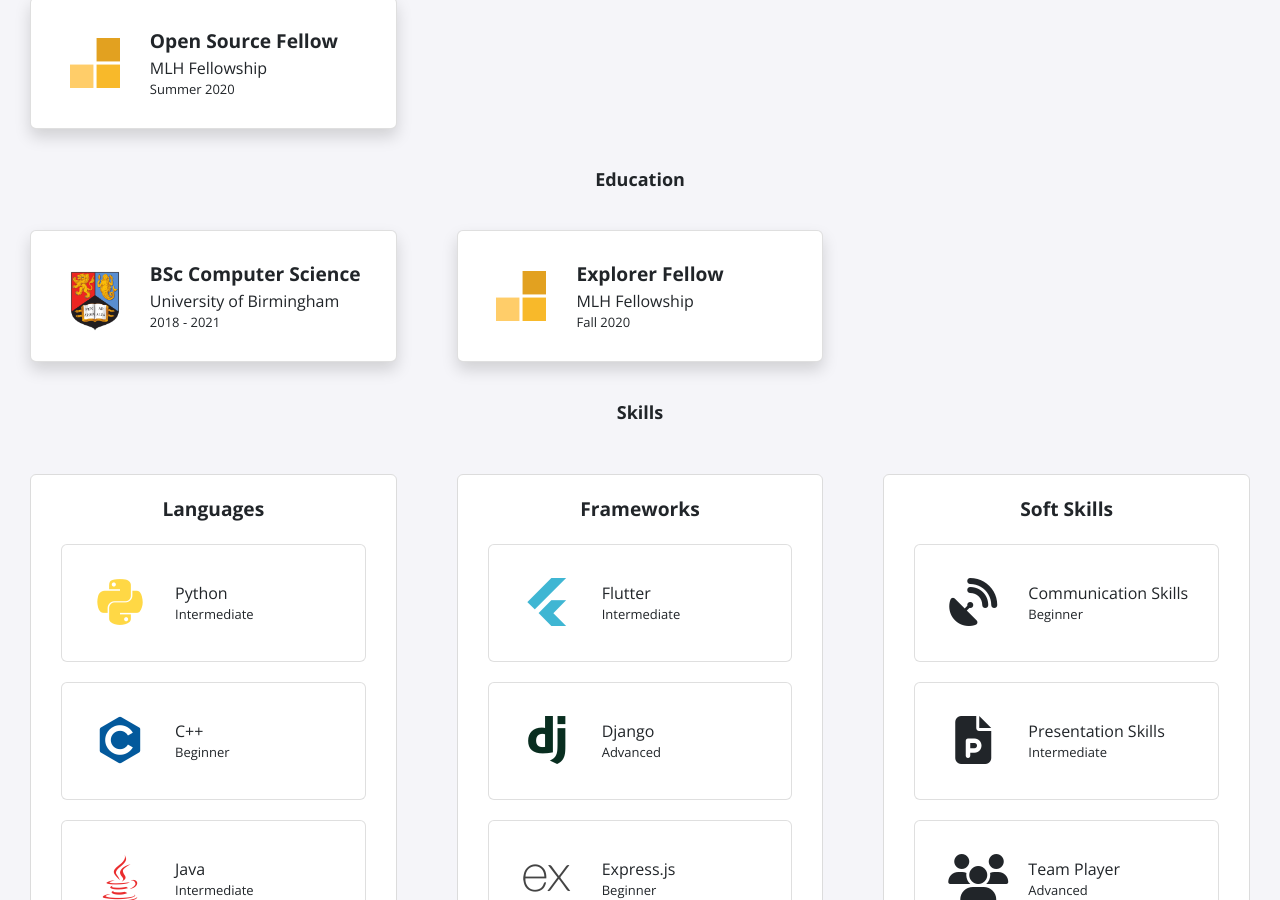
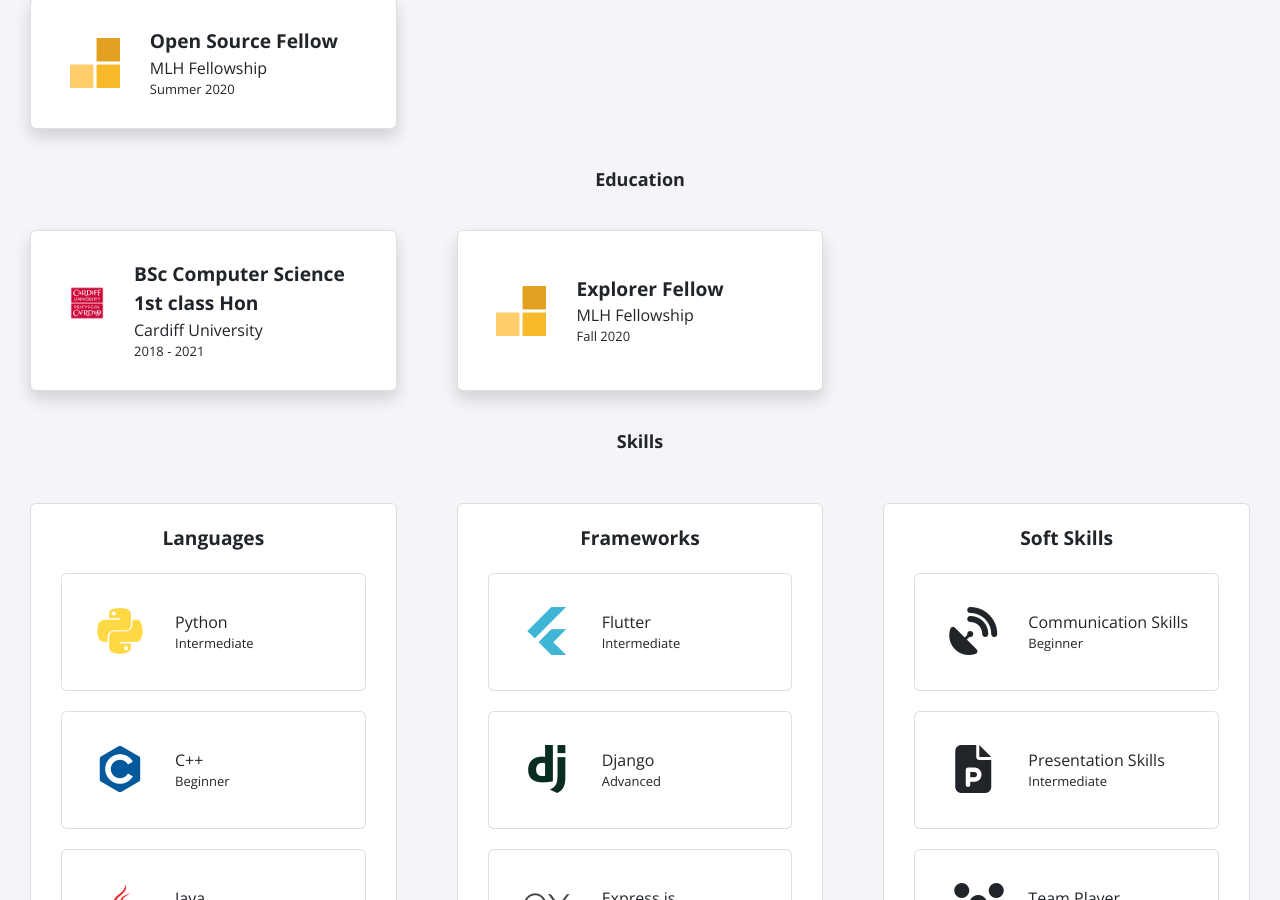
Before and after one commit to Acrylami/arlyn-portfolio, a Jekyll site: the page built from index.html, in a window 1280 px wide and 900 px high, scrolled down 861 px. Built offline with Jekyll 4.4.1, drawn with Linux system fonts in a browser that asks for light colours; nearby versions of some CDN libraries.

Commit message:
add degree

```diff
--- a/_data/education.yml
+++ b/_data/education.yml
@@ -1,7 +1,7 @@
-- course: BSc Computer Science
-  institute: University of Birmingham
+- course: BSc Computer Science 1st class Hon
+  institute: Cardiff University
   dates: 2018 - 2021
-  logo: uob.png
+  logo: cardiff.jpg
 
 - course: Explorer Fellow
   institute: MLH Fellowship
```
Also changed, not shown: assets/img/education/cardiff.jpg (added), assets/img/education/uob.png (deleted).
